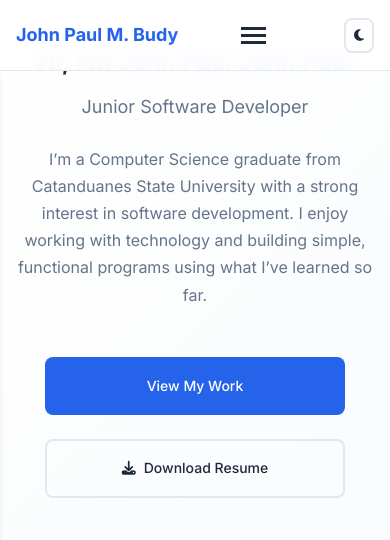
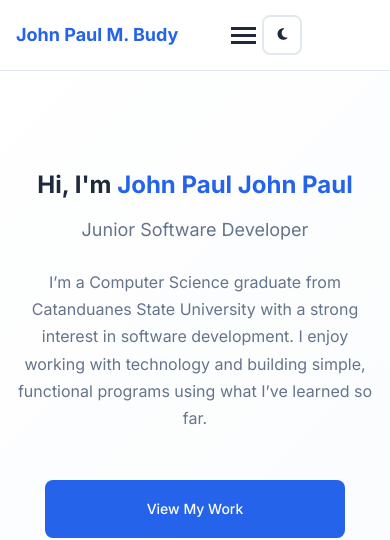
Before and after one commit to jaypasks/Portfolio, a plain HTML site: page index.html in a window 390 px wide. Shown: the top 540 px of the page. Drawn offline with nearby package versions, Linux system fonts and the light colour scheme.

Commit message:
Update responsive.css

```diff
--- a/css/responsive.css
+++ b/css/responsive.css
@@ -22,13 +22,38 @@
 /* Tablets */
 @media (max-width: 768px) {
     /* Navigation */
+    .nav-container {
+        position: relative;
+    }
+
+    .nav-toggle {
+        display: flex;
+        margin-right: 10px;
+    }
+
+    /* Theme toggle positioning */
+    .theme-toggle {
+        display: flex;
+        align-items: center;
+        justify-content: center;
+        position: relative;
+        right: 20%;
+        width: 40px;
+        height: 40px;
+    }
+
+    /* Create a container for toggle buttons */
+    .nav-toggle, .theme-toggle {
+        display: inline-flex;
+    }
+
     .nav-menu {
         position: fixed;
         left: -100%;
         top: 70px;
         flex-direction: column;
         background-color: var(--bg-color);
-        width: 100%;
+        width: 90%;
         text-align: center;
         transition: 0.3s;
         box-shadow: var(--shadow);
@@ -146,8 +171,12 @@
 
     /* Hero Section */
     .hero {
-        padding: var(--spacing-xl) 0;
-        min-height: 90vh;
+        padding: var(--spacing-4xl) 0 var(--spacing-xl);
+        min-height: 130vh;
+    }
+
+    .hero-container {
+        padding-top: 30px; /* Add extra padding to prevent overlap with navbar */
     }
 
     .hero-title {
```
